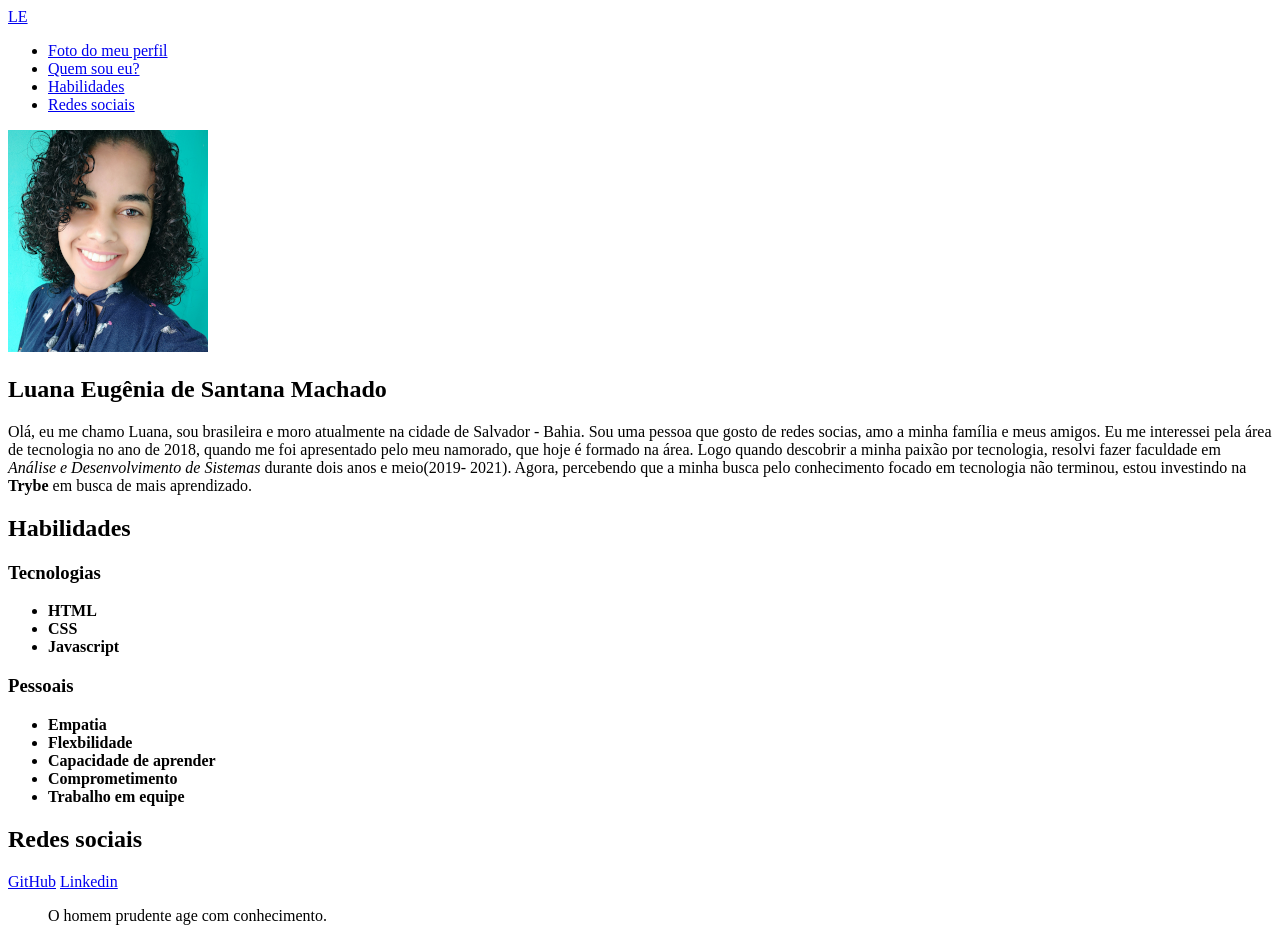
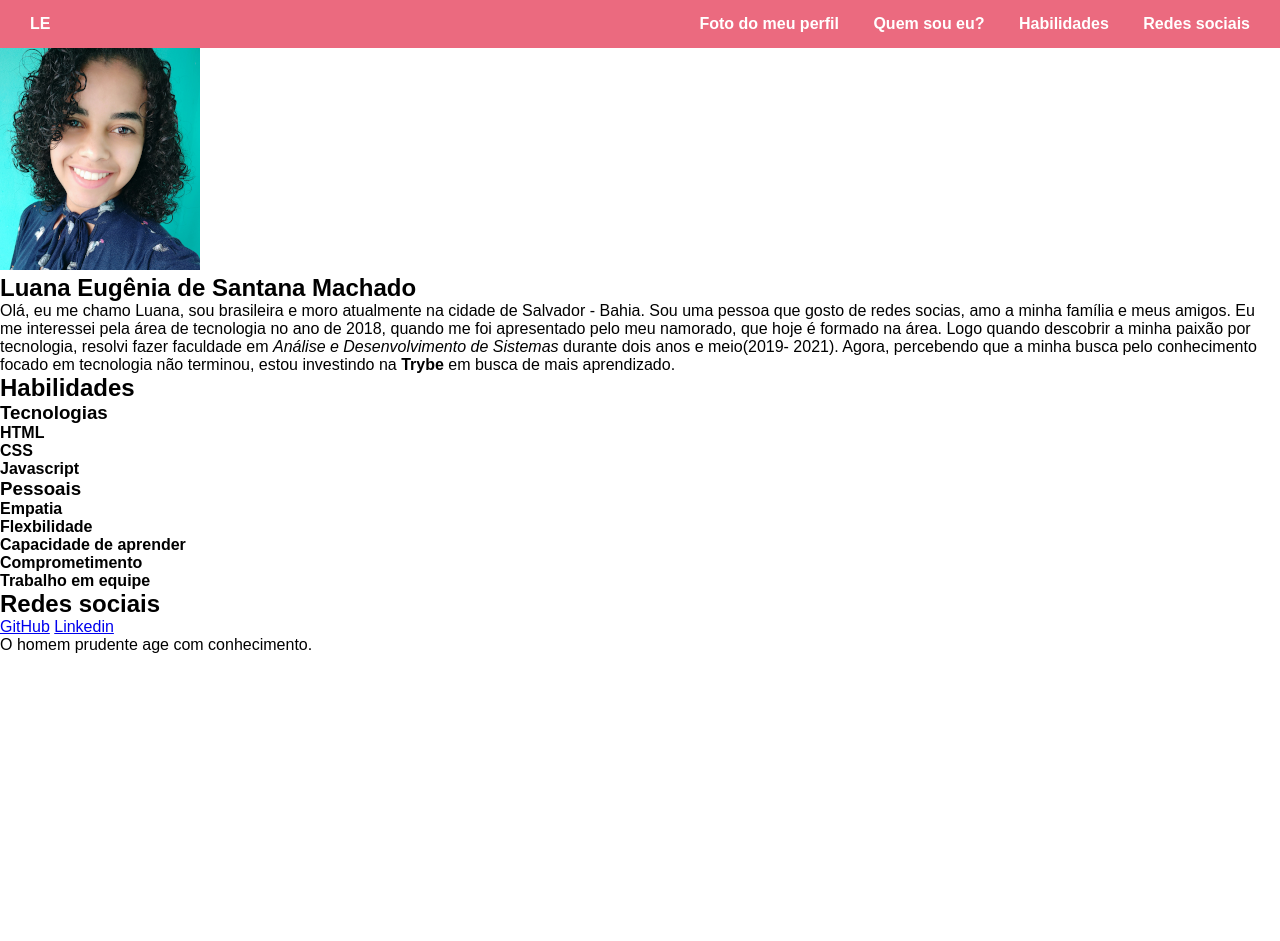
Before and after one commit to LuanaEugenia/my_portifolio, a plain HTML site: page index.html in a window 1280 px wide. After the commit the page ends 800 px from the top, so only its background shows below. Drawn offline with Linux system fonts and the light colour scheme.

Commit message:
Estilização do menu concluída.

```diff
--- /dev/null
+++ b/css/style.css
@@ -0,0 +1,30 @@
+* {
+  padding: 0;
+  margin: 0;
+  box-sizing: border-box;
+  font-family: Arial, Helvetica, sans-serif;
+}
+
+.menu {
+  background-color: rgb(235, 106, 127);
+  padding: 15px;
+  display: flex;
+  justify-content: space-between;
+  align-items: center;
+}
+
+.menu li {
+  display: inline;
+}
+
+.menu a {
+  text-decoration: none;
+  padding: 15px;
+  color: white;
+  font-weight: bolder;
+  transition: border 0.5s;
+}
+
+.menu a:hover {
+  border-bottom: 5px solid rgb(235, 220, 84);
+}
--- a/index.html
+++ b/index.html
@@ -5,12 +5,13 @@
   <meta charset="UTF-8">
   <meta http-equiv="X-UA-Compatible" content="IE=edge">
   <meta name="viewport" content="width=device-width, initial-scale=1.0">
+  <link rel="stylesheet" href="./css/style.css">
   <title>Luana Eugênia</title>
 </head>
 
 <body>
   <header>
-    <nav>
+    <nav class="menu">
       <span>
         <a href="index.html">LE</a>
       </span>
```
